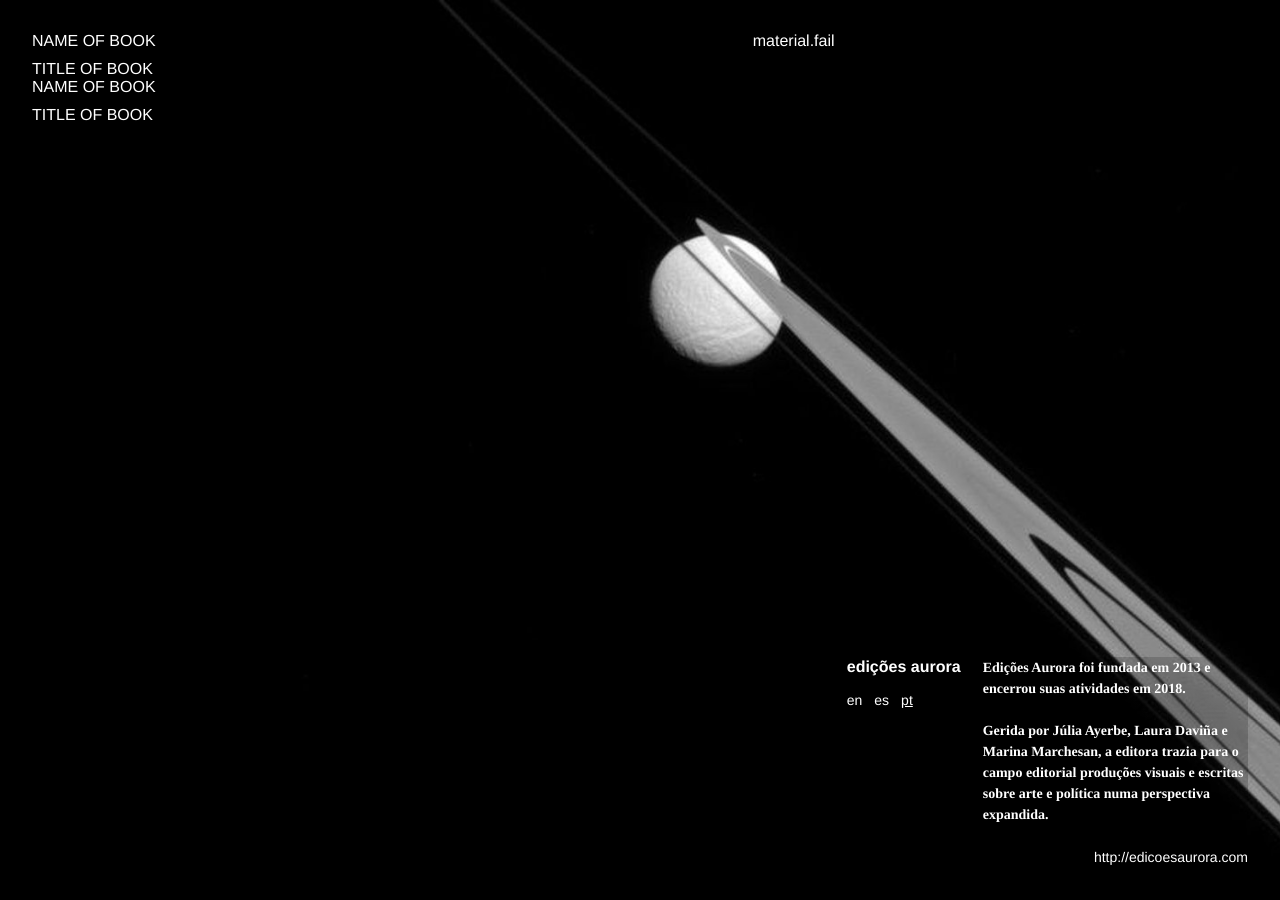
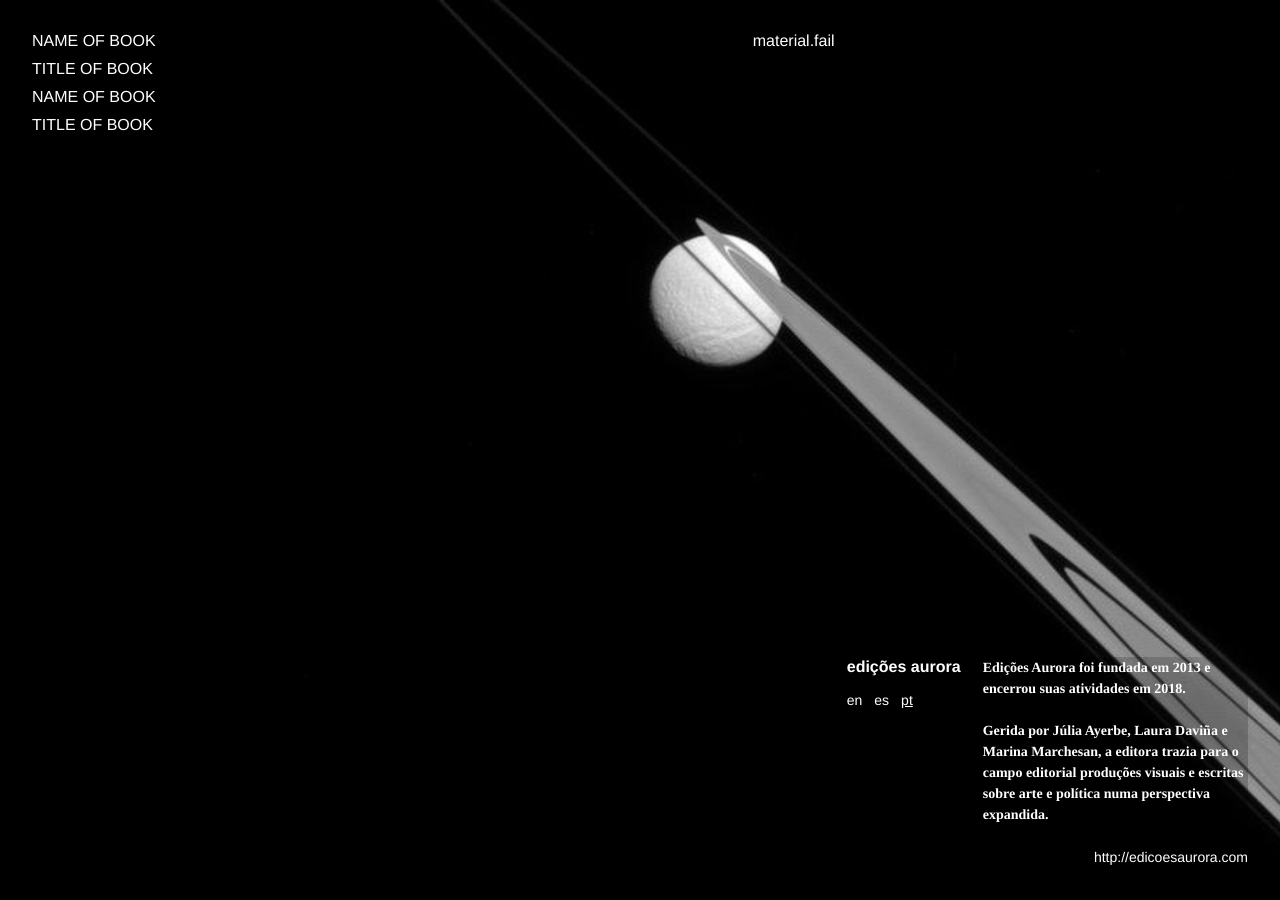
Before and after one commit to material-fail/material.fail, a Jekyll site: the page built from _pages/aurora.md, in a window 1280 px wide. Built offline with Jekyll 4.4.1, drawn with Linux system fonts in a browser that asks for light colours; nearby versions of some CDN libraries.

Commit message:
make the style for frontmatter and {{content}} lists consistent

```diff
--- a/_layouts/home.html
+++ b/_layouts/home.html
@@ -10,15 +10,23 @@
         <div class="list-container">
           {% if page.title == "material.fail" %}
             {% assign publishers = site.pages | where_exp:"page","page.unlist != true" %}
+            <ul>
             {% for pub in publishers %}
-              <div class="list-item"><a href="{{ site.baseurl }}{{ pub.url }}">{{ pub.title }}</a></div>
+              <li>
+                <a href="{{ site.baseurl }}{{ pub.url }}">{{ pub.title }}</a>
+              </li>
             {% endfor %}
+            </ul>
           {% elsif page.title == "404" %}
             <div class="_404-text">404</div>
           {% else %}
+            <ul>
             {% for book in page.books %}
-              <div class="list-item"><a href="{{ book.link }}" target="_blank">{{ book.title }}</a></div>
+              <li>
+                <a href="{{ book.link }}" target="_blank">{{ book.title }}</a>
+              </li>
             {% endfor %}
+            </ul>
             {{ content }}
           {% endif %}
 
--- a/css/main.scss
+++ b/css/main.scss
@@ -122,9 +122,13 @@ a {
       padding: 0;
     }
 
-    .list-item, li {
+    ul + ul {
+      margin-top: 10px;
+    }
+
+    li {
       font-size: $LIST-TEXT-SIZE;
-      & + .list-item, & + li {
+      & + li {
         margin-top: 10px;
       }
     }
```
